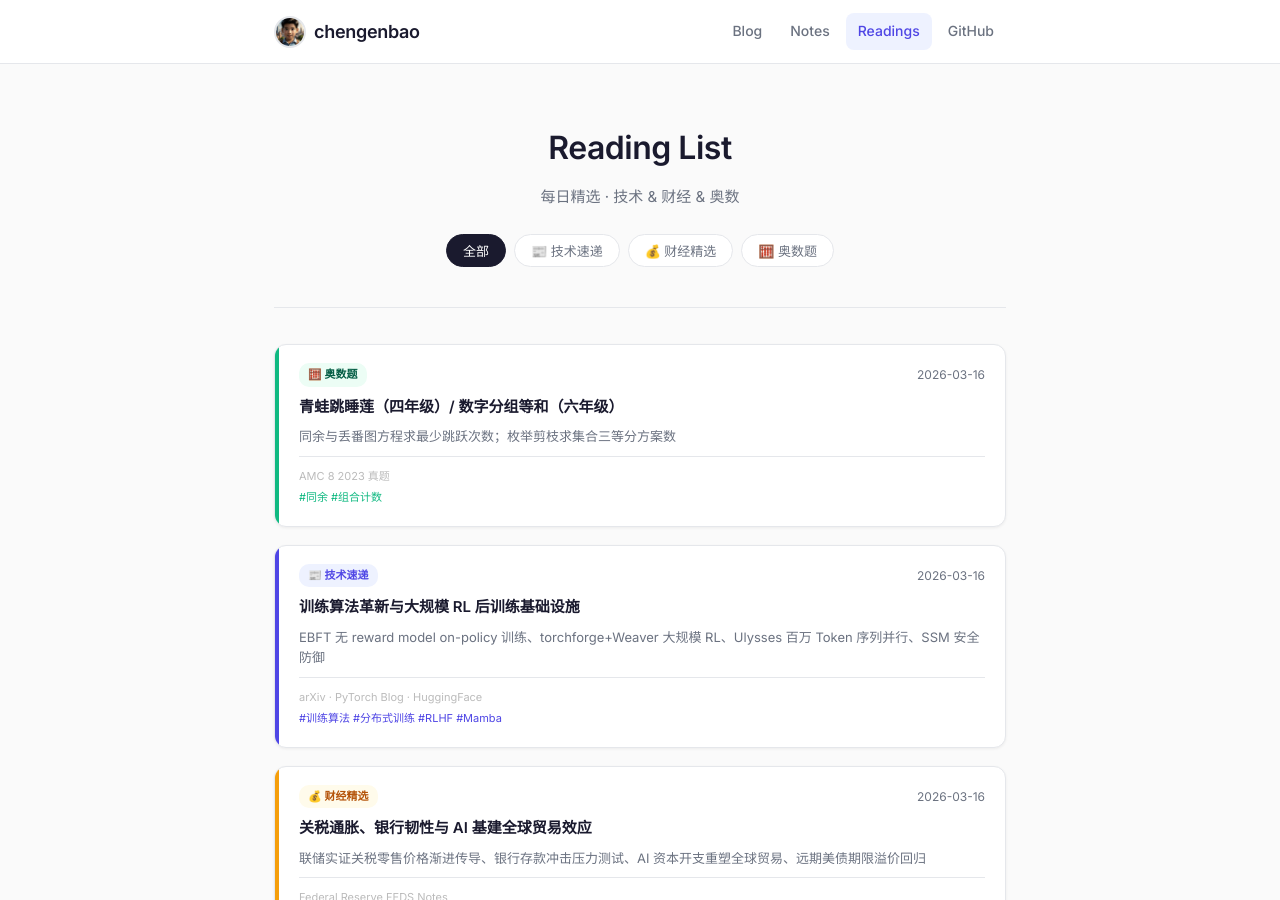
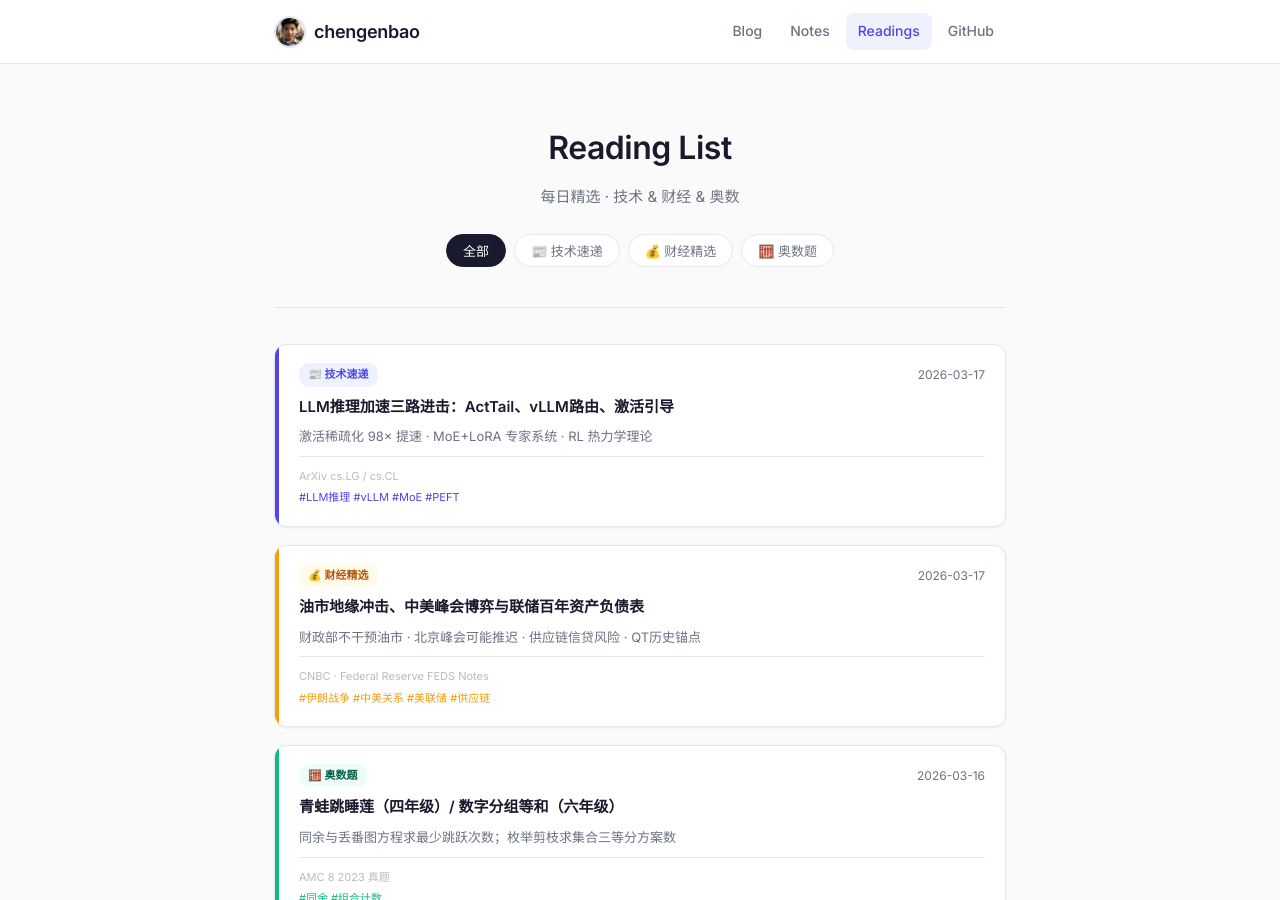
Before and after one commit to chengenbao/chengenbao.github.io, a Jekyll site: the page built from reading-list/index.md, in a window 1280 px wide and 900 px high. Built offline with Jekyll 4.4.1, drawn with Linux system fonts in a browser that asks for light colours.

Commit message:
Update reading list index: add 2026-03-17 tech + finance cards

```diff
--- a/reading-list/index.md
+++ b/reading-list/index.md
@@ -18,6 +18,36 @@
   </div>
 
   <div class="rl-grid">
+<a class="rl-card tech" href="/reading-list/2026-03-17-tech-daily/">
+  <div class="rl-accent"></div>
+  <div class="rl-body">
+    <div class="rl-top">
+      <span class="rl-badge tech">📰 技术速递</span>
+      <time>2026-03-17</time>
+    </div>
+    <h2>LLM推理加速三路进击：ActTail、vLLM路由、激活引导</h2>
+    <p>激活稀疏化 98× 提速 · MoE+LoRA 专家系统 · RL 热力学理论</p>
+    <div class="rl-meta">
+      <span class="rl-source">ArXiv cs.LG / cs.CL</span>
+      <span class="rl-tags">#LLM推理 #vLLM #MoE #PEFT</span>
+    </div>
+  </div>
+</a>
+<a class="rl-card finance" href="/reading-list/2026-03-17-finance-daily/">
+  <div class="rl-accent"></div>
+  <div class="rl-body">
+    <div class="rl-top">
+      <span class="rl-badge finance">💰 财经精选</span>
+      <time>2026-03-17</time>
+    </div>
+    <h2>油市地缘冲击、中美峰会博弈与联储百年资产负债表</h2>
+    <p>财政部不干预油市 · 北京峰会可能推迟 · 供应链信贷风险 · QT历史锚点</p>
+    <div class="rl-meta">
+      <span class="rl-source">CNBC · Federal Reserve FEDS Notes</span>
+      <span class="rl-tags">#伊朗战争 #中美关系 #美联储 #供应链</span>
+    </div>
+  </div>
+</a>
 <a class="rl-card math" href="/reading-list/2026-03-16-math/">
   <div class="rl-accent"></div>
   <div class="rl-body">
```
